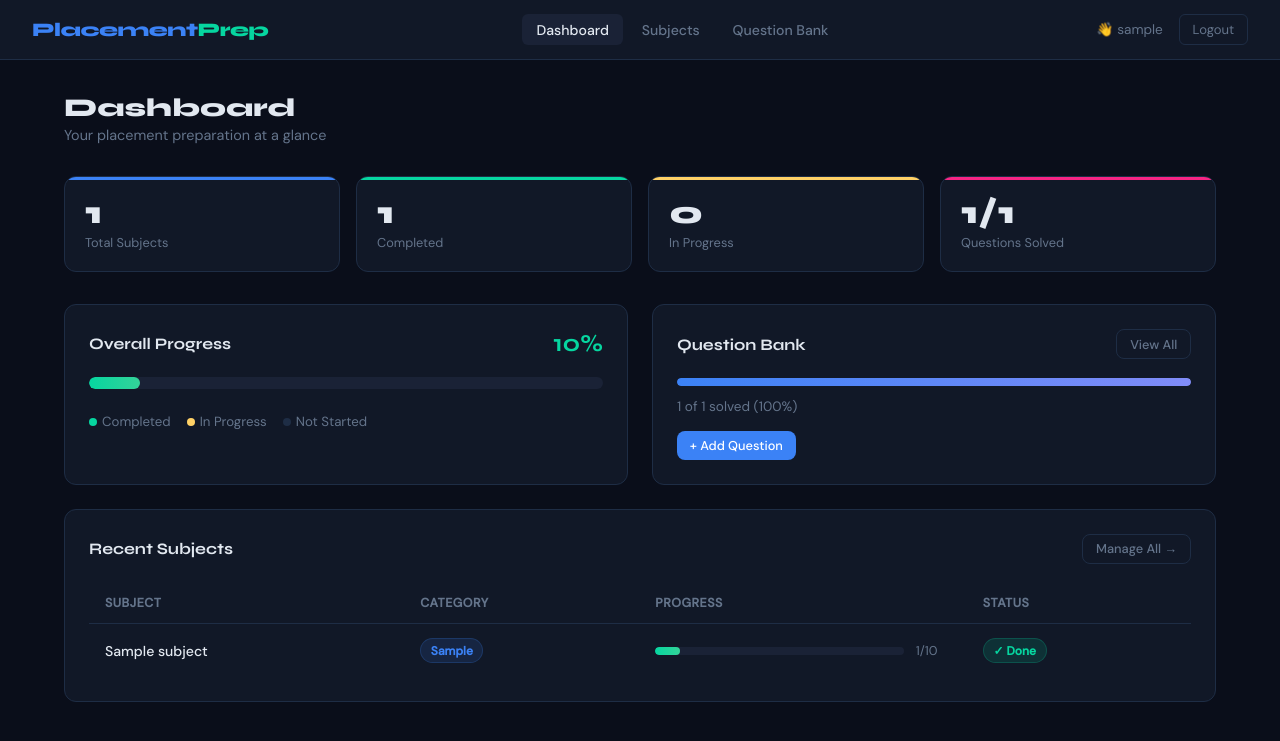
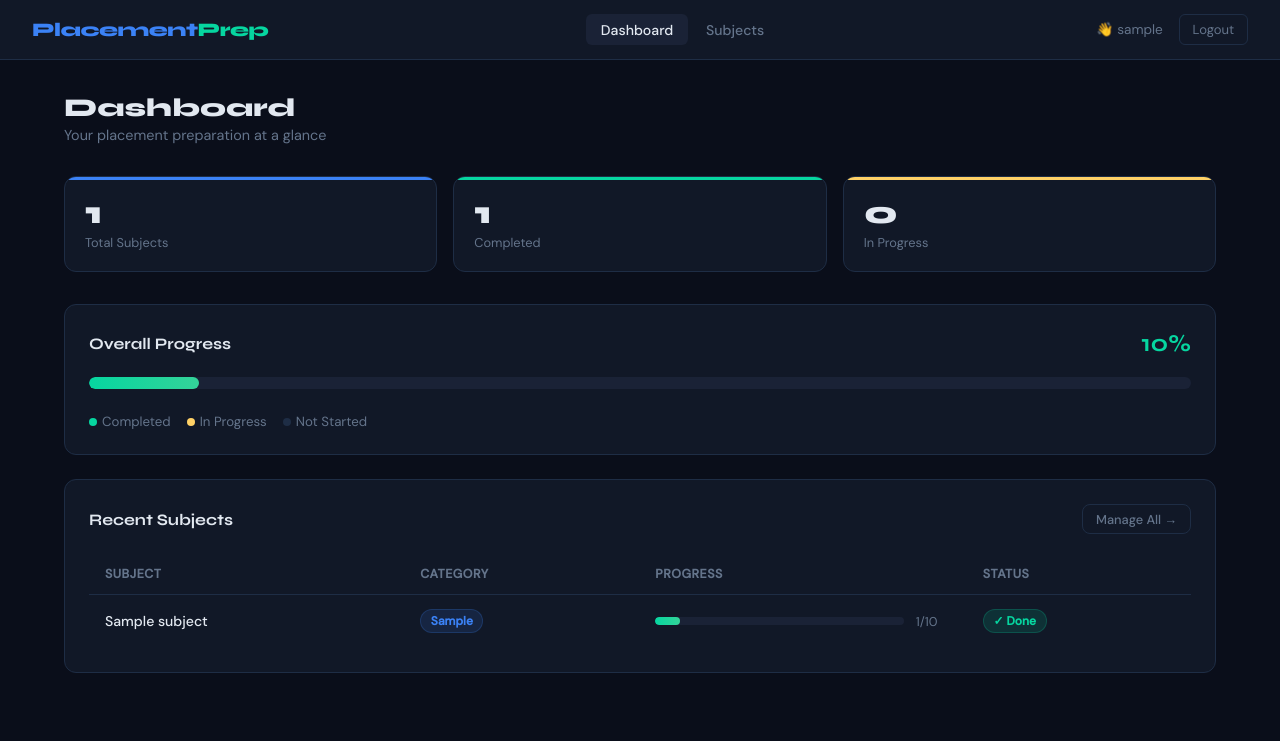
Before and after one commit to Ayshafahma/Placement-Prep-Portal, a Flask app: page /dashboard in a window 1280 px wide. Shown: the top 741 px of the page. Run offline with Flask 3, Linux system fonts and the light colour scheme; a user stored in the database is signed in; tables that the repository leaves empty hold one stand-in row (values such as "Sample post").

Commit message:
Removed admin role, added topic-wise question bank

```diff
--- a/backend/app.py
+++ b/backend/app.py
@@ -16,6 +16,15 @@ login_manager = LoginManager(app)
 login_manager.login_view = 'login'
 login_manager.login_message_category = 'info'
 
+SUBJECT_TOPICS = {
+    'Data Structures': ['Arrays', 'Linked Lists', 'Stack', 'Queue', 'Trees', 'Graphs'],
+    'Algorithms': ['Sorting', 'Binary Search', 'Dynamic Programming', 'Greedy'],
+    'Operating Systems': ['Process Management', 'Memory Management', 'File Systems'],
+    'DBMS': ['Normalization', 'SQL', 'Primary Key', 'Foreign Key', 'ACID Properties'],
+    'Computer Networks': ['OSI Model', 'TCP/IP', 'HTTP', 'DNS', 'Routing'],
+    'OOP Concepts': ['Classes', 'Inheritance', 'Polymorphism', 'Abstraction', 'Method Overloading'],
+}
+
 # ─── Models ───────────────────────────────────────────────────────────────────
 
 class User(db.Model, UserMixin):
@@ -23,10 +32,10 @@ class User(db.Model, UserMixin):
     username = db.Column(db.String(80), unique=True, nullable=False)
     email = db.Column(db.String(120), unique=True, nullable=False)
     password = db.Column(db.String(200), nullable=False)
-    role = db.Column(db.String(10), default='student')  # 'student' or 'admin'
+    # role = db.Column(db.String(10), default='student')  # 'student' or 'admin'
     created_at = db.Column(db.DateTime, default=datetime.utcnow)
     subjects = db.relationship('Subject', backref='user', lazy=True, cascade='all, delete-orphan')
-    questions = db.relationship('Question', backref='user', lazy=True, cascade='all, delete-orphan')
+    # questions = db.relationship('Question', backref='user', lazy=True, cascade='all, delete-orphan')
 
 class Subject(db.Model):
     id = db.Column(db.Integer, primary_key=True)
@@ -38,16 +47,34 @@ class Subject(db.Model):
     status = db.Column(db.String(20), default='not_started')
     user_id = db.Column(db.Integer, db.ForeignKey('user.id'), nullable=False)
     updated_at = db.Column(db.DateTime, default=datetime.utcnow, onupdate=datetime.utcnow)
+    topics = db.relationship('Topic', backref='subject', lazy=True, cascade='all, delete-orphan')
 
-class Question(db.Model):
+# class Question(db.Model):
+#     id = db.Column(db.Integer, primary_key=True)
+#     question_text = db.Column(db.Text, nullable=False)
+#     answer = db.Column(db.Text, default='')
+#     category = db.Column(db.String(50), nullable=False)
+#     company = db.Column(db.String(100), default='General')
+#     difficulty = db.Column(db.String(20), default='Medium')
+#     is_solved = db.Column(db.Boolean, default=False)
+#     user_id = db.Column(db.Integer, db.ForeignKey('user.id'), nullable=False)
+#     created_at = db.Column(db.DateTime, default=datetime.utcnow)
+
+
+class Topic(db.Model):
+    id = db.Column(db.Integer, primary_key=True)
+    name = db.Column(db.String(100), nullable=False)
+    is_completed = db.Column(db.Boolean, default=False)
+    subject_id = db.Column(db.Integer, db.ForeignKey('subject.id'), nullable=False)
+    questions = db.relationship('TopicQuestion', backref='topic', lazy=True, cascade='all, delete-orphan')
+
+class TopicQuestion(db.Model):
     id = db.Column(db.Integer, primary_key=True)
     question_text = db.Column(db.Text, nullable=False)
     answer = db.Column(db.Text, default='')
-    category = db.Column(db.String(50), nullable=False)
-    company = db.Column(db.String(100), default='General')
     difficulty = db.Column(db.String(20), default='Medium')
     is_solved = db.Column(db.Boolean, default=False)
-    user_id = db.Column(db.Integer, db.ForeignKey('user.id'), nullable=False)
+    topic_id = db.Column(db.Integer, db.ForeignKey('topic.id'), nullable=False)
     created_at = db.Column(db.DateTime, default=datetime.utcnow)
 
 @login_manager.user_loader
@@ -83,14 +110,29 @@ def register():
         user = User(username=username, email=email, password=hashed_pw)
         db.session.add(user)
         db.session.commit()
+        # defaults = [
+        #     ('Data Structures', 'DSA', 10), ('Algorithms', 'DSA', 12),
+        #     ('Operating Systems', 'CS Core', 8), ('DBMS', 'CS Core', 10),
+        #     ('Computer Networks', 'CS Core', 9), ('OOP Concepts', 'Programming', 6),
+        # ]
         defaults = [
-            ('Data Structures', 'DSA', 10), ('Algorithms', 'DSA', 12),
-            ('Operating Systems', 'CS Core', 8), ('DBMS', 'CS Core', 10),
-            ('Computer Networks', 'CS Core', 9), ('OOP Concepts', 'Programming', 6),
-        ]
-        for name, cat, total in defaults:
-            db.session.add(Subject(name=name, category=cat, total_topics=total, user_id=user.id))
+    ('Data Structures', 'DSA'),
+    ('Algorithms', 'DSA'),
+    ('Operating Systems', 'CS Core'),
+    ('DBMS', 'CS Core'),
+    ('Computer Networks', 'CS Core'),
+    ('OOP Concepts', 'Programming'),
+]
+        for name, cat in defaults:
+            topic_list = SUBJECT_TOPICS.get(name, [])
+            subject = Subject(name=name, category=cat, total_topics=len(topic_list), user_id=user.id)
+            db.session.add(subject)
+            db.session.commit()
+            for topic_name in topic_list:
+                topic = Topic(name=topic_name, subject_id=subject.id)
+                db.session.add(topic)
         db.session.commit()
+
         flash('Account created! Please log in.', 'success')
         return redirect(url_for('login'))
     return render_template('register.html')
@@ -121,14 +163,15 @@ def logout():
 @login_required
 def dashboard():
     subjects = Subject.query.filter_by(user_id=current_user.id).all()
-    questions = Question.query.filter_by(user_id=current_user.id).all()
+    # questions = Question.query.filter_by(user_id=current_user.id).all()
 
     total_subjects = len(subjects)
     completed_subjects = sum(1 for s in subjects if s.status == 'completed')
     in_progress = sum(1 for s in subjects if s.status == 'in_progress')
 
-    total_q = len(questions)
-    solved_q = sum(1 for q in questions if q.is_solved)
+    # total_q = len(questions)
+    # solved_q = sum(1 for q in questions if q.is_solved)
+    # questions = Question.query.filter_by(user_id=current_user.id).all()
 
     overall_progress = 0
     if subjects:
@@ -143,8 +186,8 @@ def dashboard():
         total_subjects=total_subjects,
         completed_subjects=completed_subjects,
         in_progress=in_progress,
-        total_q=total_q,
-        solved_q=solved_q,
+        # total_q=total_q,
+        # solved_q=solved_q,
         overall_progress=overall_progress,
         recent_subjects=recent_subjects
     )
@@ -215,59 +258,77 @@ def delete_subject(subject_id):
     flash('Subject deleted.', 'info')
     return redirect(url_for('subjects'))
 
-# ─── Question Bank ────────────────────────────────────────────────────────────
 
-@app.route('/questions')
+
+
+    # ─── Topic Routes ─────────────────────────────────────────────────────────────
+
+@app.route('/subjects/<int:subject_id>/topics')
 @login_required
-def questions():
-    category = request.args.get('category', 'all')
-    difficulty = request.args.get('difficulty', 'all')
-    solved = request.args.get('solved', 'all')
-    q = Question.query.filter_by(user_id=current_user.id)
-    if category != 'all':
-        q = q.filter_by(category=category)
-    if difficulty != 'all':
-        q = q.filter_by(difficulty=difficulty)
-    if solved == 'yes':
-        q = q.filter_by(is_solved=True)
-    elif solved == 'no':
-        q = q.filter_by(is_solved=False)
-    questions = q.order_by(Question.created_at.desc()).all()
-    return render_template('questions.html', questions=questions,
-        sel_cat=category, sel_diff=difficulty, sel_solved=solved)
+def topics(subject_id):
+    subject = Subject.query.filter_by(id=subject_id, user_id=current_user.id).first_or_404()
+    topics = Topic.query.filter_by(subject_id=subject_id).all()
+    return render_template('topics.html', subject=subject, topics=topics)
 
-@app.route('/questions/add', methods=['POST'])
+@app.route('/topics/toggle/<int:topic_id>', methods=['POST'])
 @login_required
-def add_question():
+def toggle_topic(topic_id):
+    topic = Topic.query.get_or_404(topic_id)
+    subject = Subject.query.get(topic.subject_id)
+    topic.is_completed = not topic.is_completed
+    db.session.commit()
+    subject.completed_topics = Topic.query.filter_by(subject_id=subject.id, is_completed=True).count()
+    if subject.completed_topics >= subject.total_topics:
+        subject.status = 'completed'
+    elif subject.completed_topics > 0:
+        subject.status = 'in_progress'
+    else:
+        subject.status = 'not_started'
+    subject.updated_at = datetime.utcnow()
+    db.session.commit()
+    return redirect(url_for('topics', subject_id=subject.id))
+
+# ─── Topic Question Routes ────────────────────────────────────────────────────
+
+@app.route('/topics/<int:topic_id>/questions')
+@login_required
+def topic_questions(topic_id):
+    topic = Topic.query.get_or_404(topic_id)
+    subject = Subject.query.filter_by(id=topic.subject_id, user_id=current_user.id).first_or_404()
+    questions = TopicQuestion.query.filter_by(topic_id=topic_id).order_by(TopicQuestion.created_at.desc()).all()
+    return render_template('topic_questions.html', topic=topic, subject=subject, questions=questions)
+
+@app.route('/topics/<int:topic_id>/questions/add', methods=['POST'])
+@login_required
+def add_topic_question(topic_id):
+    topic = Topic.query.get_or_404(topic_id)
     text = request.form.get('question_text', '').strip()
     answer = request.form.get('answer', '').strip()
-    category = request.form.get('category', 'Technical')
-    company = request.form.get('company', 'General').strip()
     difficulty = request.form.get('difficulty', 'Medium')
     if text:
-        q = Question(question_text=text, answer=answer, category=category,
-                     company=company, difficulty=difficulty, user_id=current_user.id)
+        q = TopicQuestion(question_text=text, answer=answer, difficulty=difficulty, topic_id=topic_id)
         db.session.add(q)
         db.session.commit()
-        flash('Question added to bank!', 'success')
-    return redirect(url_for('questions'))
+        flash('Question added!', 'success')
+    return redirect(url_for('topic_questions', topic_id=topic_id))
 
-@app.route('/questions/toggle/<int:qid>', methods=['POST'])
+@app.route('/topics/questions/toggle/<int:qid>', methods=['POST'])
 @login_required
-def toggle_question(qid):
-    q = Question.query.filter_by(id=qid, user_id=current_user.id).first_or_404()
+def toggle_topic_question(qid):
+    q = TopicQuestion.query.get_or_404(qid)
     q.is_solved = not q.is_solved
     db.session.commit()
-    return jsonify({'solved': q.is_solved})
+    return redirect(url_for('topic_questions', topic_id=q.topic_id))
 
-@app.route('/questions/delete/<int:qid>', methods=['POST'])
+@app.route('/topics/questions/delete/<int:qid>', methods=['POST'])
 @login_required
-def delete_question(qid):
-    q = Question.query.filter_by(id=qid, user_id=current_user.id).first_or_404()
+def delete_topic_question(qid):
+    q = TopicQuestion.query.get_or_404(qid)
+    topic_id = q.topic_id
     db.session.delete(q)
     db.session.commit()
-    flash('Question removed.', 'info')
-    return redirect(url_for('questions'))
+    flash('Question deleted.', 'info')
+    return redirect(url_for('topic_questions', topic_id=topic_id))
 
 if __name__ == '__main__':
     with app.app_context():
--- a/frontend/templates/base.html
+++ b/frontend/templates/base.html
@@ -509,11 +509,6 @@
           class="{% if request.endpoint=='subjects' %}active{% endif %}"
           >Subjects</a
         >
-        <a
-          href="{{ url_for('questions') }}"
-          class="{% if request.endpoint=='questions' %}active{% endif %}"
-          >Question Bank</a
-        >
       </div>
       <div class="nav-right">
         <span class="nav-user">👋 {{ current_user.username }}</span>
--- a/frontend/templates/dashboard.html
+++ b/frontend/templates/dashboard.html
@@ -21,13 +21,8 @@
       <div class="stat-num">{{ in_progress }}</div>
       <div class="stat-label">In Progress</div>
     </div>
-    <div class="stat-card pink">
-      <div class="stat-num">{{ solved_q }}/{{ total_q }}</div>
-      <div class="stat-label">Questions Solved</div>
-    </div>
   </div>
 
-  <div style="display: grid; grid-template-columns: 1fr 1fr; gap: 1.5rem">
   <div class="card">
     <div class="card-header">
       <span class="card-title">Overall Progress</span>
@@ -87,35 +82,6 @@
         ></span
         >Not Started
       </div>
-      </div>
-    </div>
-
-    <div class="card">
-      <div class="card-header">
-        <span class="card-title">Question Bank</span>
-        <a href="{{ url_for('questions') }}" class="btn btn-ghost btn-sm"
-          >View All</a
-        >
-      </div>
-      {% if total_q > 0 %}
-      <div class="progress-wrap" style="margin-bottom: 0.75rem">
-        <div
-          class="progress-bar progress-blue"
-          style="width:{{ ((solved_q/total_q)*100)|int }}%"
-        ></div>
-      </div>
-      <div style="font-size: 0.85rem; color: var(--muted); margin-bottom: 1rem">
-        {{ solved_q }} of {{ total_q }} solved ({{ ((solved_q/total_q)*100)|int
-        }}%)
-      </div>
-      {% else %}
-      <p style="color: var(--muted); font-size: 0.88rem; margin-bottom: 1rem">
-        No questions yet. Add some to get started!
-      </p>
-      {% endif %}
-      <a href="{{ url_for('questions') }}" class="btn btn-primary btn-sm"
-        >+ Add Question</a
-      >
     </div>
   </div>
 
```
Also changed, not shown: frontend/templates/subjects.html (+173 -48 lines). Lines whose indentation alone changed are shown as unchanged.
